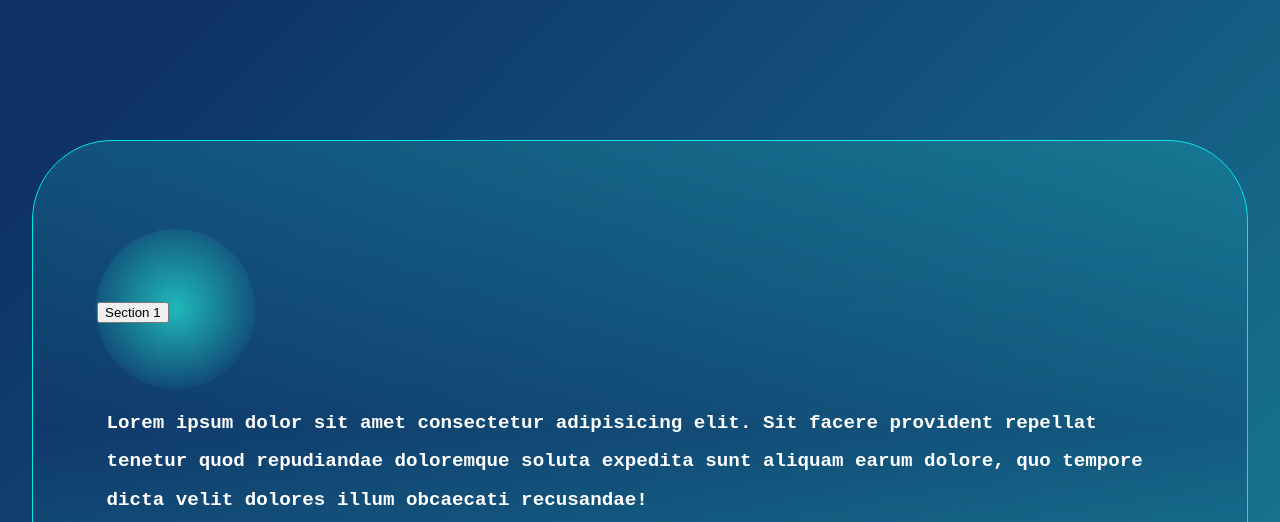
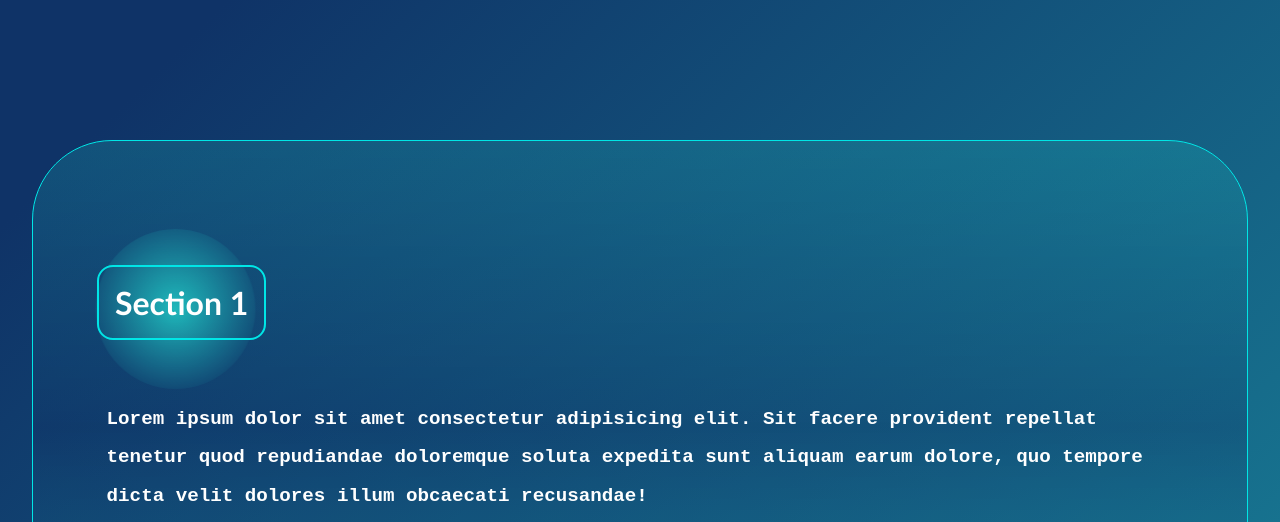
Before and after one commit to Sayton7/LandingPage, a plain HTML site: page index.html in a window 1280 px wide. Shown: the part 272-794 px from the top of the page. Drawn offline with Linux system fonts and the light colour scheme; a web font is replaced by a local one.

Commit message:
Update styles.css

```diff
--- a/css/styles.css
+++ b/css/styles.css
@@ -25,16 +25,20 @@ h1 {
     }
 }
 
-span {
+button {
+    font-family: 'Trebuchet MS', 'Lucida Sans Unicode', 'Lucida Grande', 'Lucida Sans', Arial, sans-serif;
+    color: white;
+    cursor: pointer;
+    font-weight: 1000;
+    font-size: xx-large;
     border-radius: 0.5em;
     border: 2px solid #00e6e6;
-    padding: .5em;
+    background-color: transparent;
+    padding: 0.5em;
 }
 
 h2 {
-    font-size: xx-large;
     margin: 2.5em 0em;
-    font-family: 'Trebuchet MS', 'Lucida Sans Unicode', 'Lucida Grande', 'Lucida Sans', Arial, sans-serif;
 }
 
 p {
```
